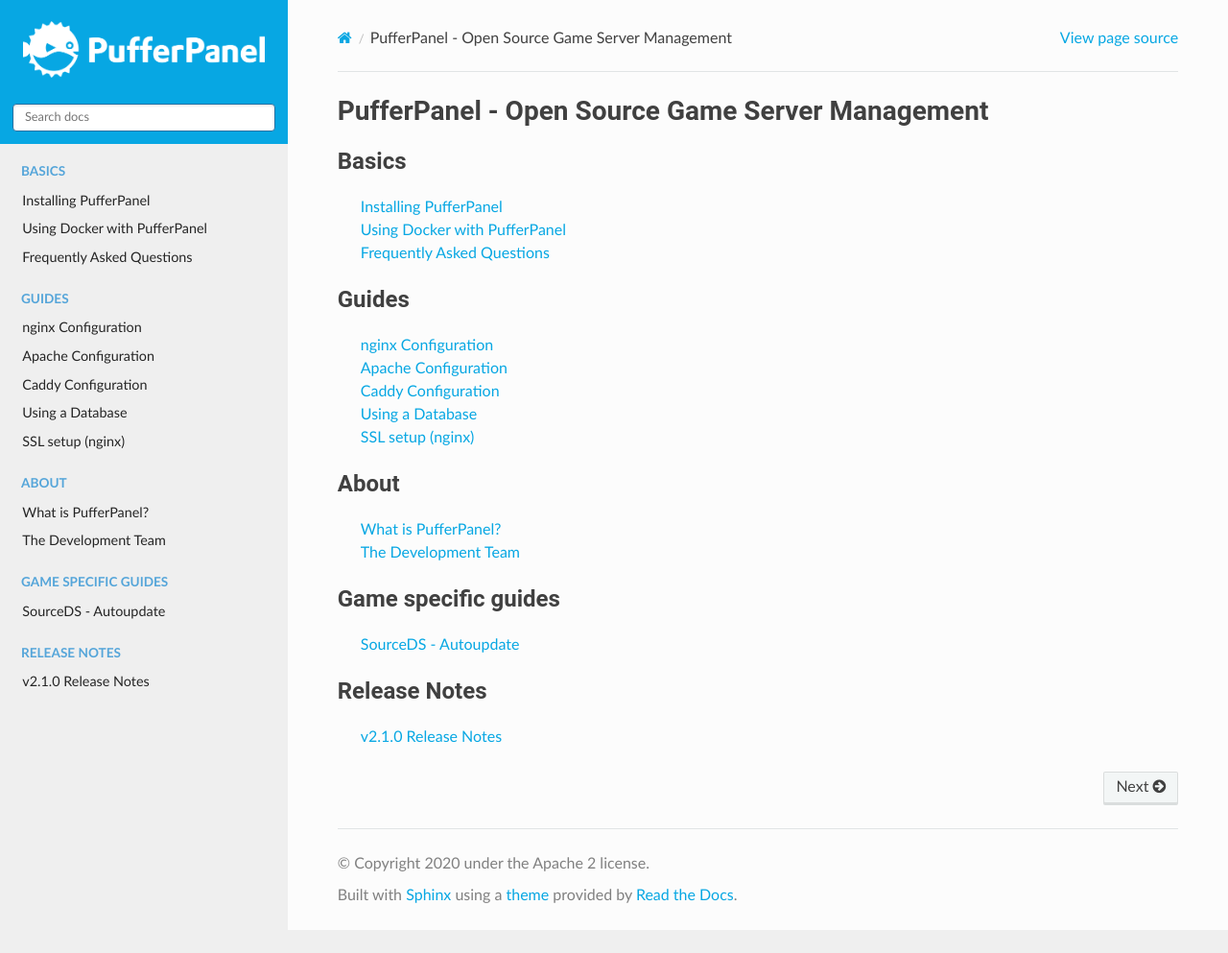
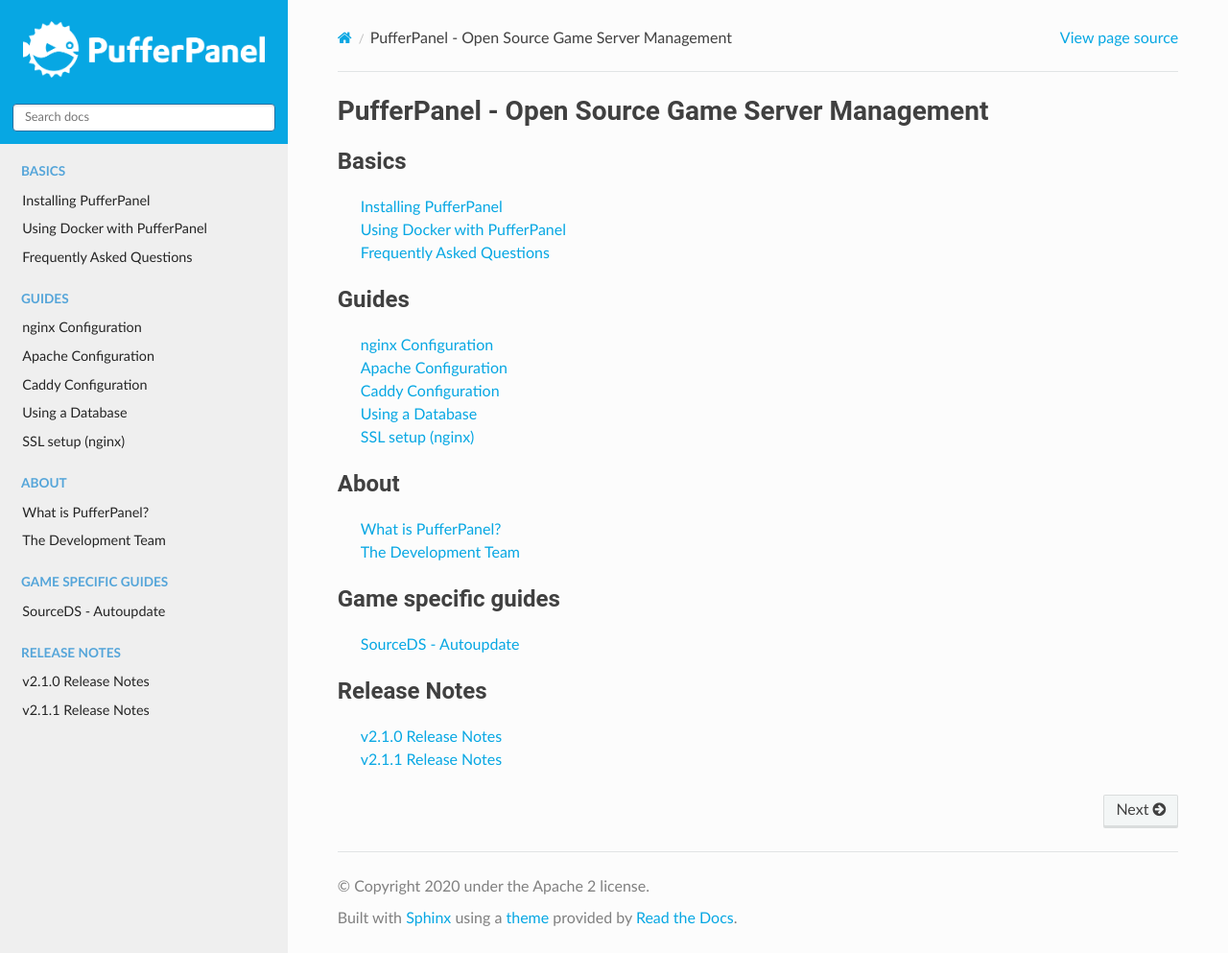
Before and after one commit to pufferpanel/documentation, a Sphinx documentation site: the page built from source/index.rst, in a window 1280 px wide and 993 px high. Shown: the whole window at 96% size. Built offline with Sphinx 7.4.7 and the Read the Docs theme 2.0.0, drawn with Linux system fonts in a browser that asks for light colours.

Commit message:
Update index.rst

```diff
--- a/source/index.rst
+++ b/source/index.rst
@@ -37,3 +37,4 @@
    :caption: Release Notes
 
    release-notes/2.1.0
+   release-notes/2.1.1
```
